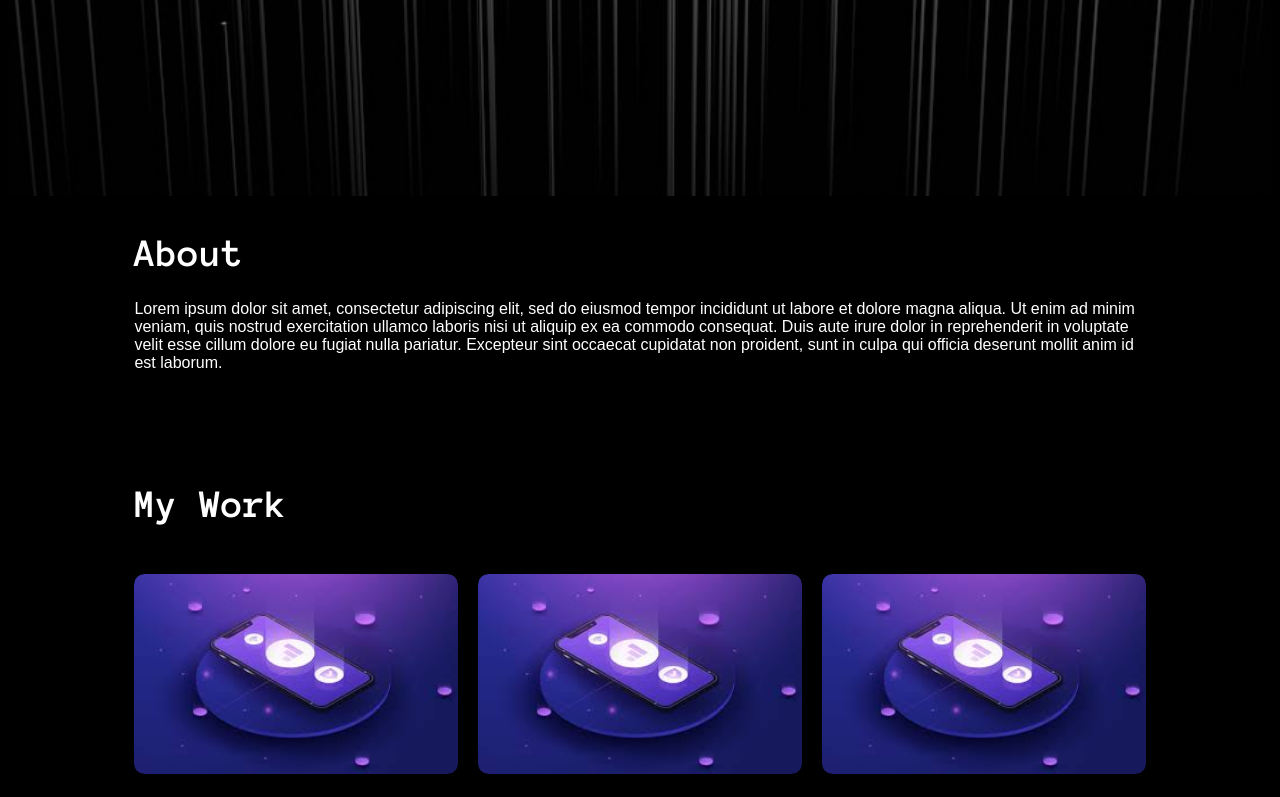
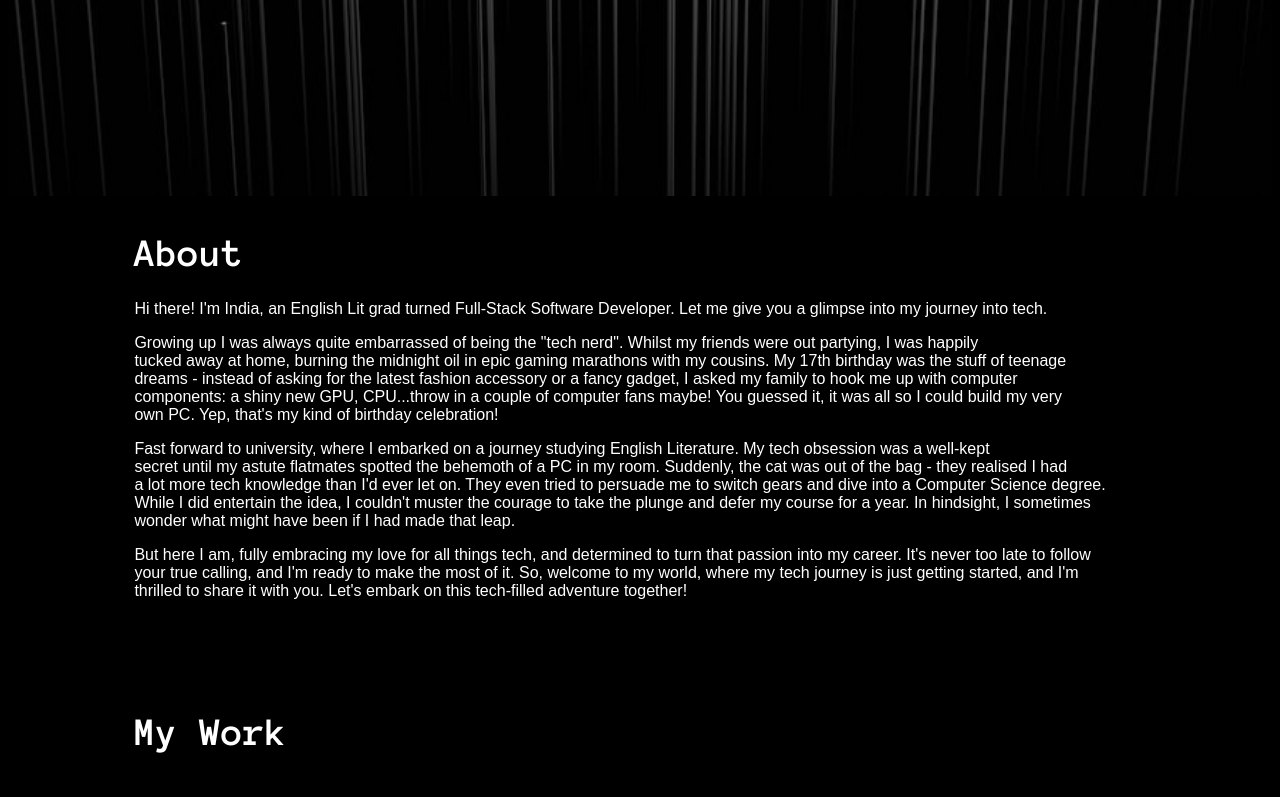
Before and after one commit to indiagrant/Portfolio-Website, a plain HTML site: page index.html in a window 1280 px wide. Shown: the part 612-1409 px from the top of the page. Drawn offline with Linux system fonts and the light colour scheme.

Commit message:
About section written

```diff
--- a/index.html
+++ b/index.html
@@ -40,13 +40,40 @@
         <div class="about-col-2">
           <h1 class="about-subtitle">About</h1>
           <p>
-            Lorem ipsum dolor sit amet, consectetur adipiscing elit, sed do
-            eiusmod tempor incididunt ut labore et dolore magna aliqua. Ut enim
-            ad minim veniam, quis nostrud exercitation ullamco laboris nisi ut
-            aliquip ex ea commodo consequat. Duis aute irure dolor in
-            reprehenderit in voluptate velit esse cillum dolore eu fugiat nulla
-            pariatur. Excepteur sint occaecat cupidatat non proident, sunt in
-            culpa qui officia deserunt mollit anim id est laborum.
+            Hi there! I'm India, an English Lit grad turned Full-Stack Software
+            Developer. Let me give you a glimpse into my journey into tech.
+            <br /> </p>
+
+            <p>
+            Growing up I was always quite embarrassed of being the "tech
+            nerd". Whilst my friends were out partying, I was happily <br />
+            tucked away at home, burning the midnight oil in epic gaming
+            marathons with my cousins. My 17th birthday was the stuff of teenage
+            <br />
+            dreams - instead of asking for the latest fashion accessory or a fancy gadget,
+            I asked my family to hook me up with computer <br> components: a
+            shiny new GPU, CPU...throw in a couple of computer fans maybe! You guessed it, it was all
+            so I could build my very <br> own PC. Yep, that's my kind of birthday
+            celebration! </p>
+
+            <p>
+            Fast forward to university, where I embarked on a
+            journey studying English Literature. My tech obsession was a
+            well-kept <br />secret until my astute flatmates spotted the
+            behemoth of a PC in my room. Suddenly, the cat was out of the bag -
+            they realised I had <br />
+            a lot more tech knowledge than I'd ever let on. They even tried to
+            persuade me to switch gears and dive into a Computer Science degree. <br />
+            While I did entertain the idea, I couldn't muster the courage to
+            take the plunge and defer my course for a year. In hindsight, I
+            sometimes <br />
+            wonder what might have been if I had made that leap. </p> But here I am,
+            fully embracing my love for all things tech, and determined to turn
+            that passion into my career. It's never too late to follow <br> your true
+            calling, and I'm ready to make the most of it. So, welcome to my
+            world, where my tech journey is just getting started, and I'm <br> thrilled to
+            share it with you. Let's embark on this tech-filled adventure
+            together!
           </p>
         </div>
       </div>
```
